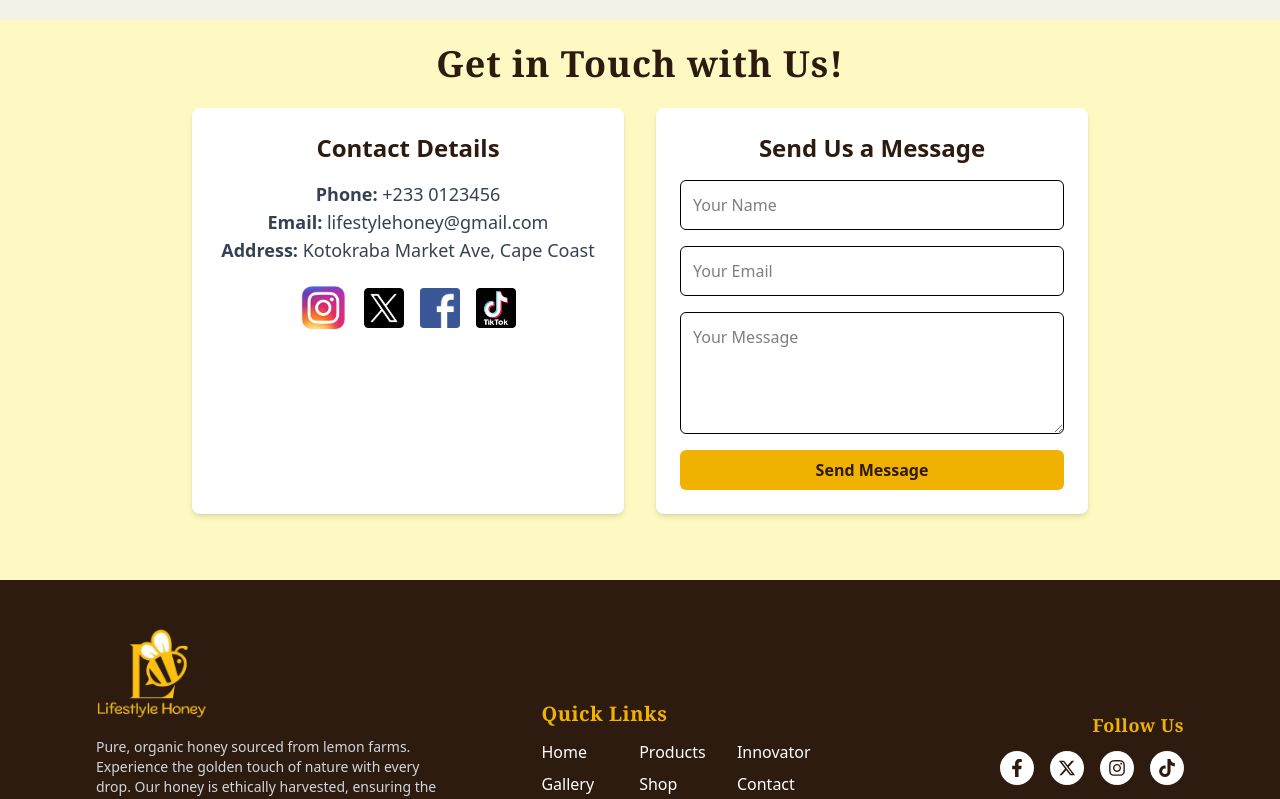
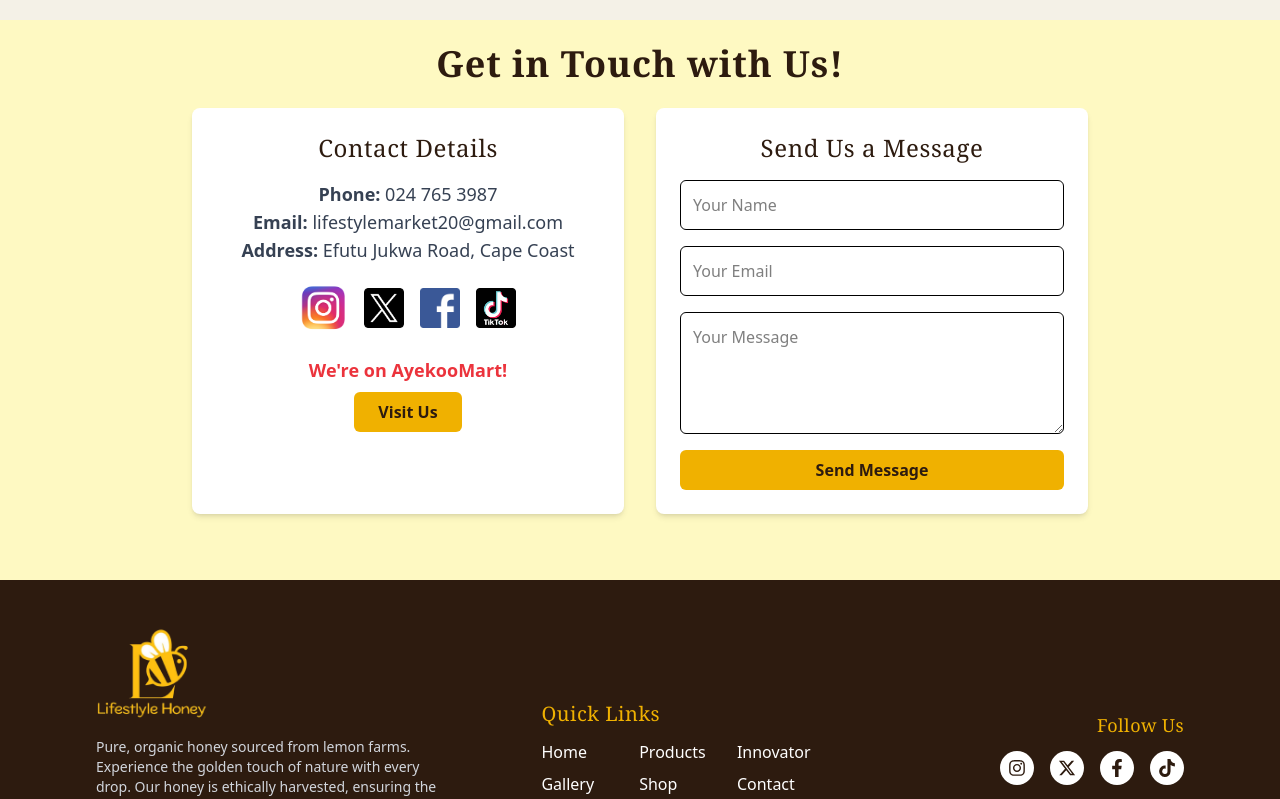
Before and after one commit to rtdongullo/OrangeBlossomHoney, a React (Vite) app: page / in a window 1280 px wide. Shown: the part 3680-4479 px from the top of the page. Built offline with nearby package versions, Linux system fonts and the light colour scheme.

Commit message:
pushing ayekoomart addition and slowed down scroll speed

```diff
--- a/src/components/Footer.jsx
+++ b/src/components/Footer.jsx
@@ -24,7 +24,7 @@ const Footer = () => {
         <div className="w-full flex justify-center md:justify-end">
 
           <div>
-            <h3 className="text-yellow-500 text-xl font-serif tracking-wide font-semibold mb-3 text-center md:text-left">Quick Links</h3>
+            <h3 className="text-yellow-500 text-xl font-serif tracking-wide font-medium mb-3 text-center md:text-left">Quick Links</h3>
             <div className="grid grid-cols-3 gap-x-6 gap-y-2 text-center md:text-left">
               <Link to="home" smooth={true} duration={500} className="hover:text-yellow-400 text-white cursor-pointer">Home</Link>
               <Link to="aboutProducts" smooth={true} duration={500} className="hover:text-yellow-400 text-white cursor-pointer">Products</Link>
@@ -38,20 +38,23 @@ const Footer = () => {
 
         {/* Social Media Links */}
         <div className="flex flex-col items-center md:items-end">
-          <h3 className="text-yellow-500 text-lg font-serif tracking-wide font-semibold mb-3">Follow Us</h3>
+          <h3 className="text-yellow-500 text-lg font-serif tracking-wide font-medium mb-3">Follow Us</h3>
           <div className="flex space-x-4">
-            <a href="https://web.facebook.com" target="_blank" rel="noopener noreferrer"
+
+            <a href="https://www.instagram.com" target="_blank" rel="noopener noreferrer"
               className="p-2 rounded-full bg-white text-[#2D1B0F] hover:bg-yellow-400 transition-transform duration-300 hover:scale-110 hover:opacity-80">
-              <FaFacebookF size={18} />
+              <FaInstagram size={18} />
             </a>
+
             <a href="https://www.x.com" target="_blank" rel="noopener noreferrer"
               className="p-2 rounded-full bg-white text-[#2D1B0F] hover:bg-yellow-400 transition-transform duration-300 hover:scale-110 hover:opacity-80">
               <FaXTwitter size={18} />
             </a>
-            <a href="https://www.instagram.com" target="_blank" rel="noopener noreferrer"
+            <a href="https://web.facebook.com/profile.php?id=61573658722495" target="_blank" rel="noopener noreferrer"
               className="p-2 rounded-full bg-white text-[#2D1B0F] hover:bg-yellow-400 transition-transform duration-300 hover:scale-110 hover:opacity-80">
-              <FaInstagram size={18} />
+              <FaFacebookF size={18} />
             </a>
+
             <a href="https://www.tiktok.com" target="_blank" rel="noopener noreferrer"
               className="p-2 rounded-full bg-white text-[#2D1B0F] hover:bg-yellow-400 transition-transform duration-300 hover:scale-110 hover:opacity-80">
               <FaTiktok size={18} />
--- a/src/components/Navbar.jsx
+++ b/src/components/Navbar.jsx
@@ -12,11 +12,11 @@ const Navbar = () => {
 
       {/* Desktop Navigation Links */}
       <div className="hidden lg:flex space-x-6">
-        <Link to="home" smooth={true} duration={500} className="hover:text-yellow-400 font-serif tracking-wide font-bold text-white cursor-pointer">Home</Link>
-        <Link to="aboutProducts" smooth={true} duration={500} className="hover:text-yellow-400 font-serif tracking-wide font-bold text-white cursor-pointer">Products</Link>
-        <Link to="aboutInnovator" smooth={true} duration={500} className="hover:text-yellow-400 font-serif tracking-wide font-bold text-white cursor-pointer">Innovator</Link>
-        <Link to="gallery" smooth={true} duration={500} className="hover:text-yellow-400 font-serif tracking-wide font-bold text-white cursor-pointer">Gallery</Link>
-        <Link to="contactUs" smooth={true} duration={500} className="hover:text-yellow-400 font-serif tracking-wide font-bold text-white cursor-pointer">Contact</Link>
+        <Link to="home" smooth={true} duration={2500} className="hover:text-yellow-400 font-serif tracking-wide font-bold text-white cursor-pointer">Home</Link>
+        <Link to="aboutProducts" smooth={true} duration={2500} className="hover:text-yellow-400 font-serif tracking-wide font-bold text-white cursor-pointer">Products</Link>
+        <Link to="aboutInnovator" smooth={true} duration={2500} className="hover:text-yellow-400 font-serif tracking-wide font-bold text-white cursor-pointer">Innovator</Link>
+        <Link to="gallery" smooth={true} duration={2500} className="hover:text-yellow-400 font-serif tracking-wide font-bold text-white cursor-pointer">Gallery</Link>
+        <Link to="contactUs" smooth={true} duration={2500} className="hover:text-yellow-400 font-serif tracking-wide font-bold text-white cursor-pointer">Contact</Link>
       </div>
 
       {/* Shop Button (Desktop & Mobile) */}
--- a/src/pages/home/sections/Contact.jsx
+++ b/src/pages/home/sections/Contact.jsx
@@ -14,10 +14,10 @@ const Contact = () => {
 
         {/* Contact Information */}
         <div className="bg-white shadow-md p-6 rounded-lg flex-1">
-          <h3 className="text-2xl font-semibold text-[#2D1B0F] mb-4">Contact Details</h3>
-          <p className="text-lg text-gray-700"><strong>Phone:</strong> +233 0123456</p>
-          <p className="text-lg text-gray-700"><strong>Email:</strong> lifestylehoney@gmail.com</p>
-          <p className="text-lg text-gray-700"><strong>Address:</strong> Kotokraba Market Ave, Cape Coast</p>
+          <h3 className="text-2xl font-serif tracking-wide font-medium text-[#2D1B0F] mb-4">Contact Details</h3>
+          <p className="text-lg text-gray-700"><strong>Phone:</strong> 024 765 3987</p>
+          <p className="text-lg text-gray-700"><strong>Email:</strong> lifestylemarket20@gmail.com</p>
+          <p className="text-lg text-gray-700"><strong>Address:</strong> Efutu Jukwa Road, Cape Coast</p>
 
           {/* Social Media Icons */}
           <div className="mt-6 flex gap-4 justify-center">
@@ -35,7 +35,7 @@ const Contact = () => {
                 className="w-10 h-10 transition-transform duration-300 hover:scale-110 hover:opacity-80"
               />
             </a>
-            <a href="https://web.facebook.com" target="_blank" rel="noopener noreferrer">
+            <a href="https://web.facebook.com/profile.php?id=61573658722495" target="_blank" rel="noopener noreferrer">
               <img
                 src={FacebookLogo}
                 alt="Facebook"
@@ -50,11 +50,25 @@ const Contact = () => {
               />
             </a>
           </div>
+
+          {/* AyekooMart Store Link */}
+          <div className="mt-6 text-center">
+            <p className="text-lg font-semibold text-red-600 mb-2 animate-pulse">We're on AyekooMart!</p>
+            <a
+              href="https://lifestyle.ayekoomart.com"
+              target="_blank"
+              rel="noopener noreferrer"
+              className="inline-block bg-yellow-500 text-[#2D1B0F] font-bold py-2 px-6 rounded-md transition-all duration-300 hover:bg-yellow-600 hover:scale-105"
+            >
+              Visit Us
+            </a>
+          </div>
+
         </div>
 
         {/* Contact Form */}
         <div className="bg-white shadow-md p-6 rounded-lg flex-1">
-          <h3 className="text-2xl font-semibold text-[#2D1B0F] mb-4">Send Us a Message</h3>
+          <h3 className="text-2xl font-serif tracking-wide font-medium text-[#2D1B0F] mb-4">Send Us a Message</h3>
           <form className="flex flex-col gap-4">
             <input type="text" placeholder="Your Name" className="p-3 border rounded-md" />
             <input type="email" placeholder="Your Email" className="p-3 border rounded-md" />
```
